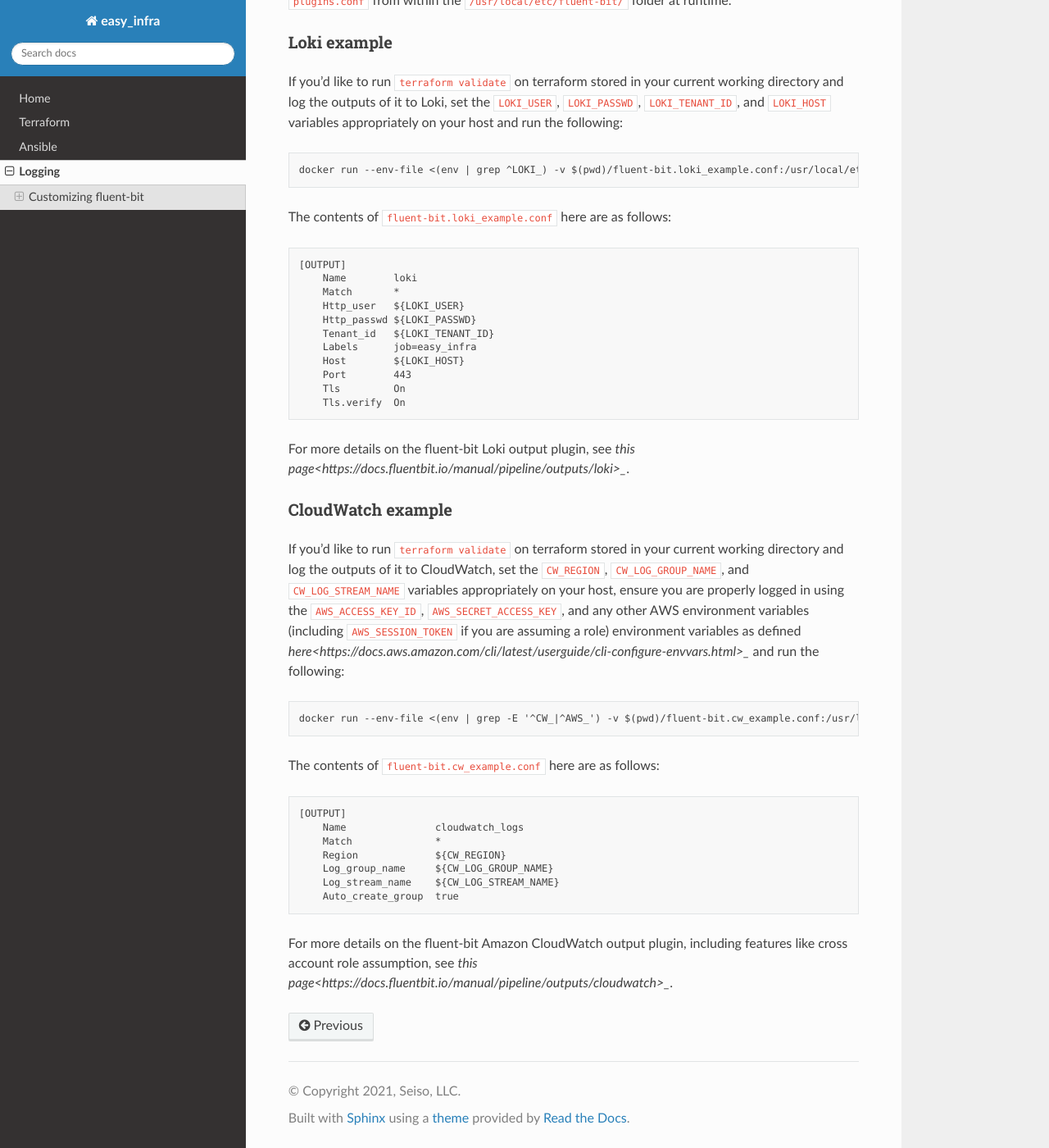
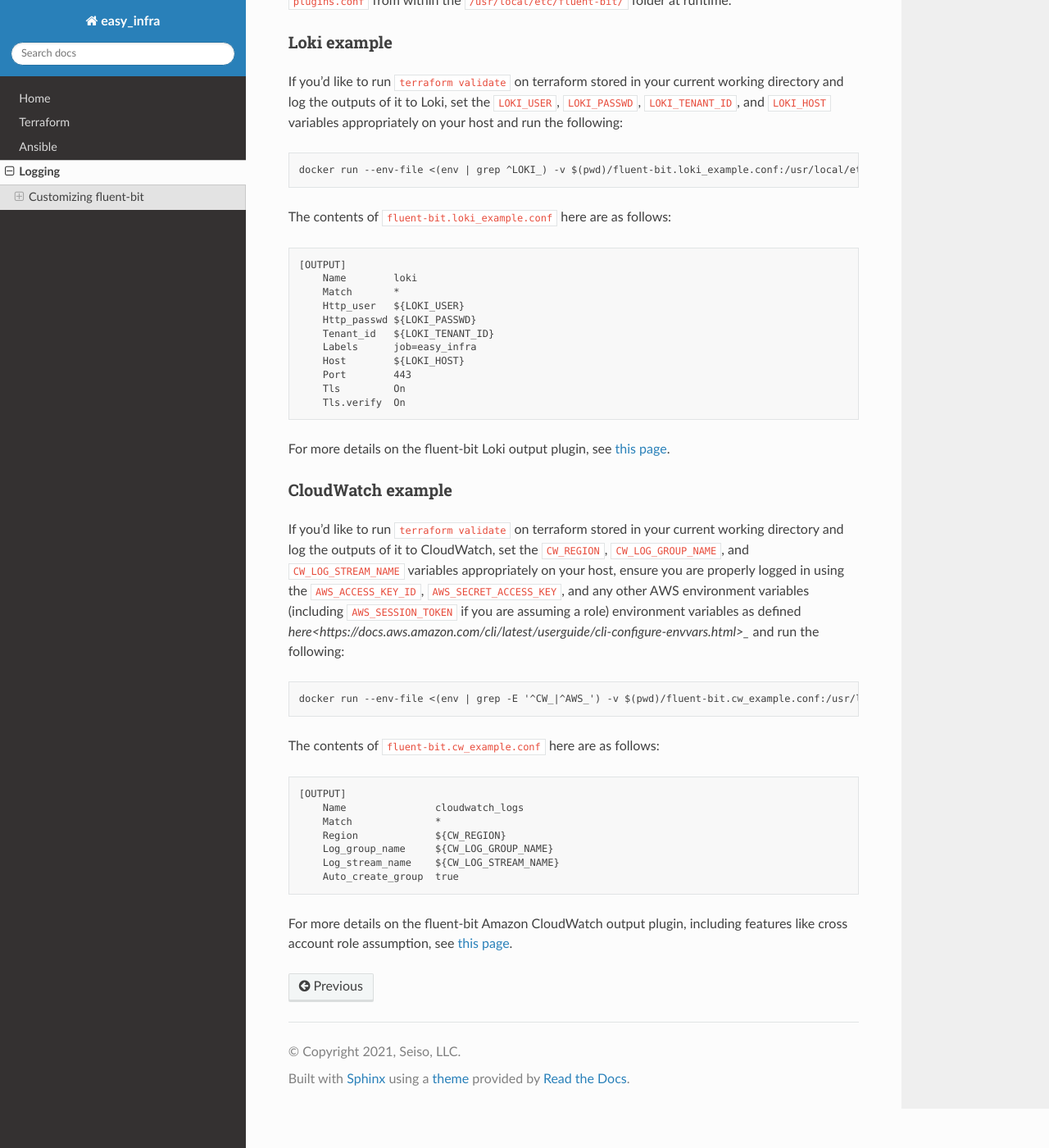
Before and after one commit to SeisoLLC/easy_infra, a Sphinx documentation site: the page built from docs/Logging/index.rst, in a window 1280 px wide and 1400 px high, scrolled down 522 px. Shown: the whole window at 82% size. Built offline with Sphinx 7.4.7 and the Read the Docs theme 2.0.0, drawn with Linux system fonts in a browser that asks for light colours.

Commit message:
Fix link in logging docs (#125)

```diff
--- a/docs/Logging/index.rst
+++ b/docs/Logging/index.rst
@@ -47,7 +47,7 @@ The contents of ``fluent-bit.loki_example.conf`` here are as follows::
         Tls.verify  On
 
 For more details on the fluent-bit Loki output plugin, see `this
-page<https://docs.fluentbit.io/manual/pipeline/outputs/loki>_`.
+page <https://docs.fluentbit.io/manual/pipeline/outputs/loki>`_.
 
 CloudWatch example
 ^^^^^^^^^^^^^^^^^^
@@ -76,4 +76,4 @@ The contents of ``fluent-bit.cw_example.conf`` here are as follows::
 
 For more details on the fluent-bit Amazon CloudWatch output plugin, including
 features like cross account role assumption, see `this
-page<https://docs.fluentbit.io/manual/pipeline/outputs/cloudwatch>_`.
+page <https://docs.fluentbit.io/manual/pipeline/outputs/cloudwatch>`_.
```
